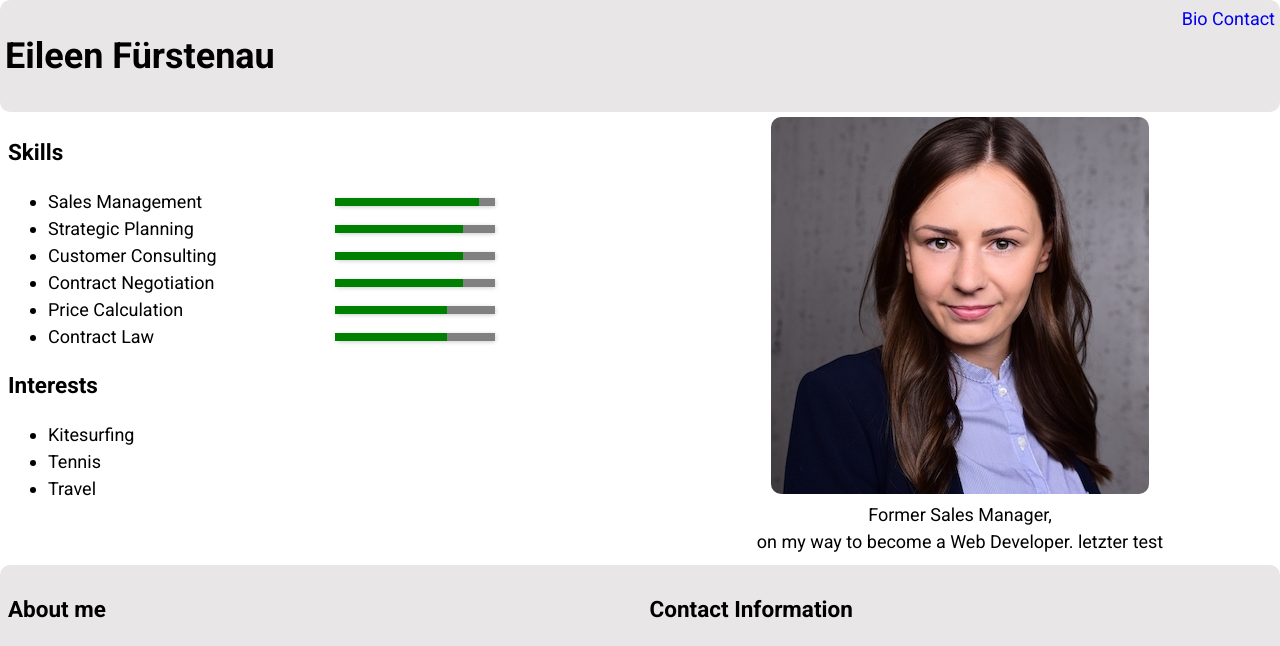
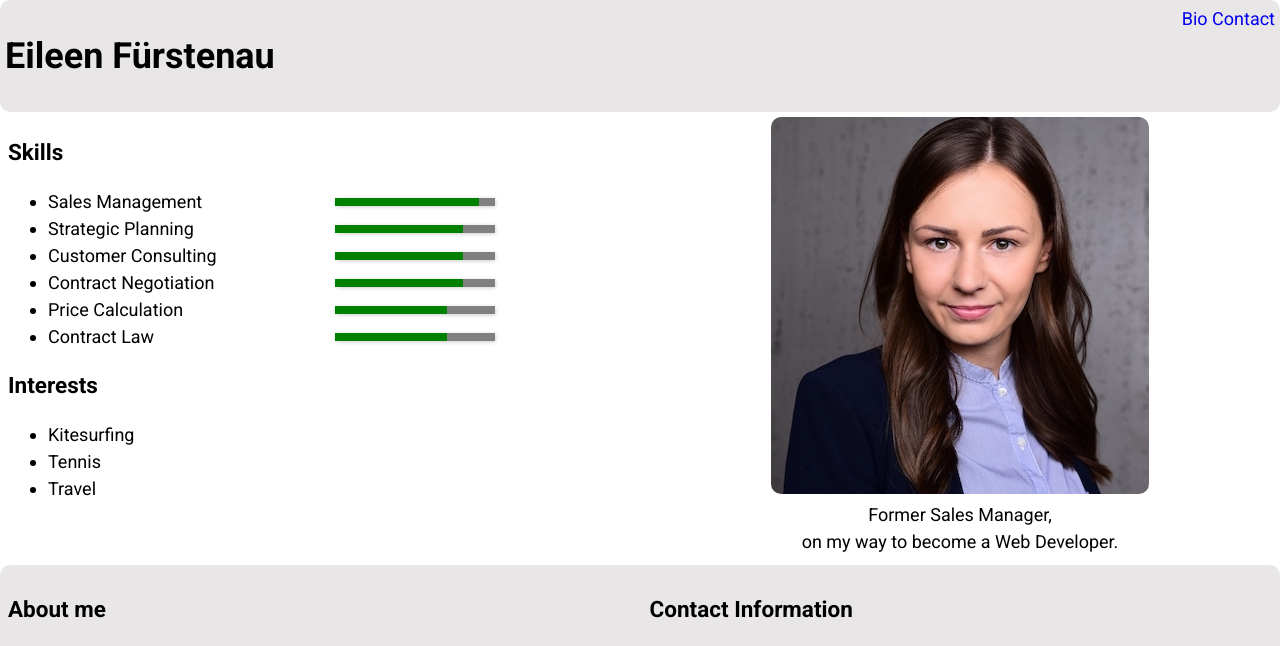
Before and after one commit to eileenfuerstenau/personal-website, a plain HTML site: page index.html in a window 1280 px wide. Shown: the top 646 px of the page. Drawn offline with Linux system fonts and the light colour scheme.

Commit message:
Picture correction

```diff
--- a/index.html
+++ b/index.html
@@ -24,7 +24,7 @@
         <img src="images/eileen.jpg" alt="">
         <br />
         Former Sales Manager, <br />
-        on my way to become a Web Developer. letzter test
+        on my way to become a Web Developer.
       </section>
       <section class="interests">
         <h2>Skills</h2>
```
